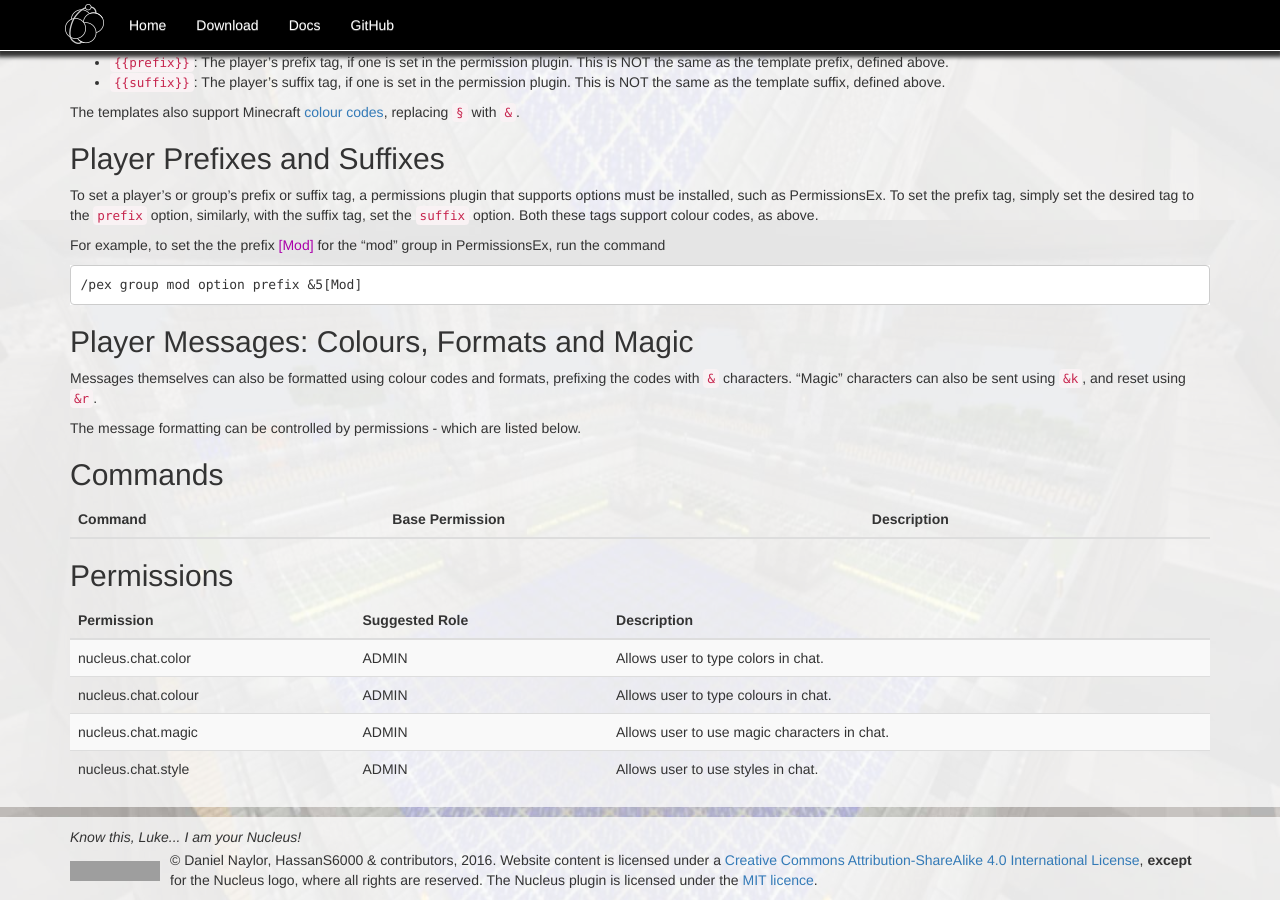
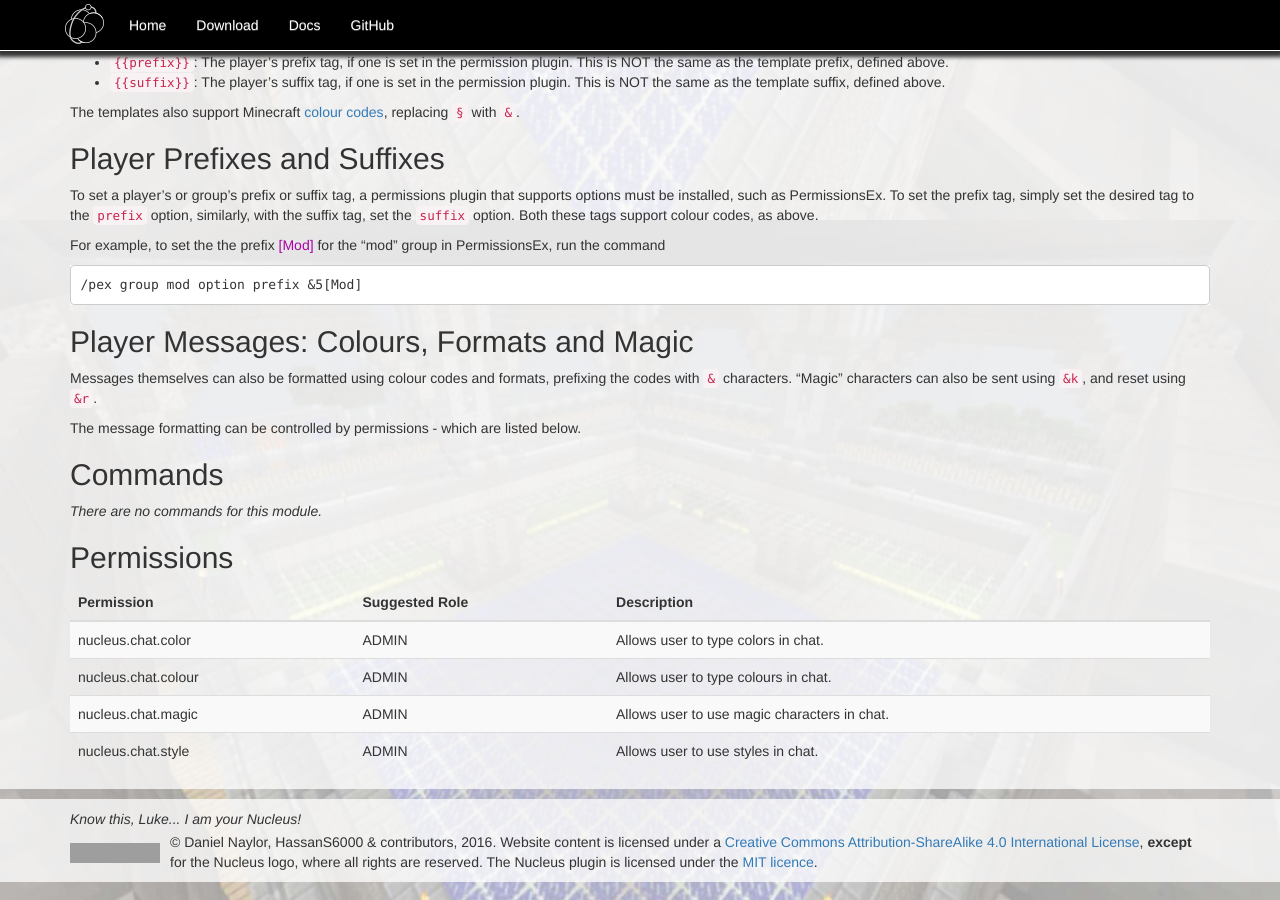
Before and after one commit to NucleusPowered/site-v1, a Jekyll site: the page built from docs/modules/chat.md, in a window 1280 px wide and 900 px high, scrolled down 680 px. Built offline with Jekyll 4.4.1, drawn with Linux system fonts in a browser that asks for light colours; grey boxes are pictures that could not be loaded.

Commit message:
Don't display empty table

```diff
--- a/_includes/modulecommands.html
+++ b/_includes/modulecommands.html
@@ -1,3 +1,5 @@
+{% assign com = site.data.commands | where: "module", page.moduleid %}
+{% if com.size > 0 %}
 <table class="table table-striped table-hover">
     <thead>
     <tr>
@@ -13,7 +15,6 @@
     </tr>
     </thead>
     <tbody>
-    {% assign com = site.data.commands | where: "module", page.moduleid %}
     {% for cmds in com %}
     <tr>
         <td>
@@ -35,3 +36,6 @@
     {% endfor %}
     </tbody>
 </table>
+{% else %}
+<em>There are no commands for this module.</em>
+{% endif %}
--- a/_includes/modulepermissions.html
+++ b/_includes/modulepermissions.html
@@ -1,3 +1,5 @@
+{% assign permissions = site.data.permissions | where: "module", page.moduleid %}
+{% if permissions.size > 0 %}
 <table class="table table-striped table-hover">
     <thead>
     <tr>
@@ -13,7 +15,6 @@
     </tr>
     </thead>
     <tbody>
-    {% assign permissions = site.data.permissions | where: "module", page.moduleid %}
     {% for cmds in permissions %}
     <tr>
         <td>
@@ -29,3 +30,6 @@
     {% endfor %}
     </tbody>
 </table>
+{% else %}
+<em>There are no permissions to set for this module.</em>
+{% endif %}
```
